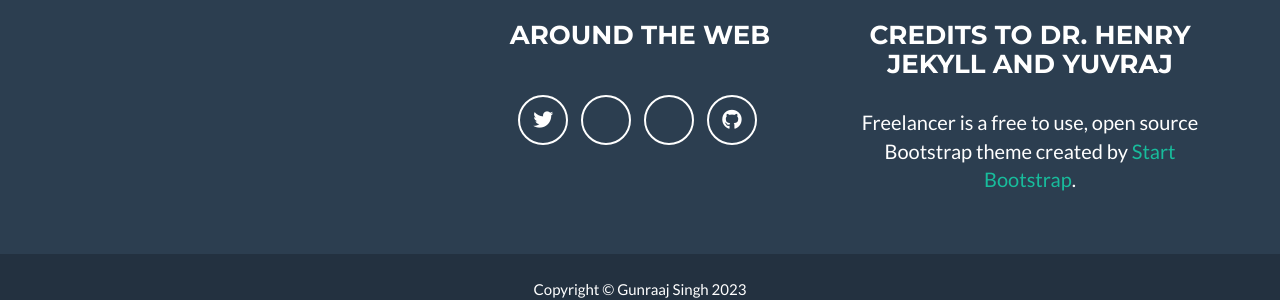
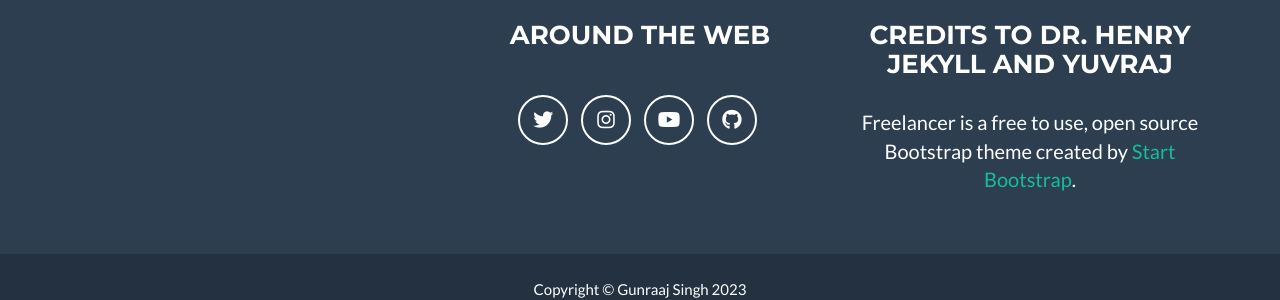
Before and after one commit to Gunraaj/Gunraaj.github.io, a Jekyll site: the page built from _posts/2014-07-18-project-1.markdown, in a window 1280 px wide and 900 px high, scrolled down 2227 px. Shown: the part 574-874 px from the top of the window. Built offline with Jekyll 4.4.1, drawn with Linux system fonts in a browser that asks for light colours.

Commit message:
ok bhai 3rd time

```diff
--- a/_config.yml
+++ b/_config.yml
@@ -37,9 +37,9 @@ footer:
 social:
   - title: twitter
     url: https://twitter.com/Gunraaj_Singh
-  - title: Instagram
+  - title: instagram
     url: https://www.instagram.com/gunraaj_spurba/
-  - title: Youtube
+  - title: youtube
     url: https://www.youtube.com/channel/UCpjmbWBBnpKZTv56PadXqOA
   - title: github
     url: http://github.com/Gunraaj
```
Also changed, not shown: README.md (deleted), img/portfolio/cake.png (deleted), img/portfolio/circus.png (deleted), img/portfolio/game.png (deleted), img/portfolio/safe.png (deleted), img/portfolio/submarine.png (deleted), screenshot.png (deleted).
